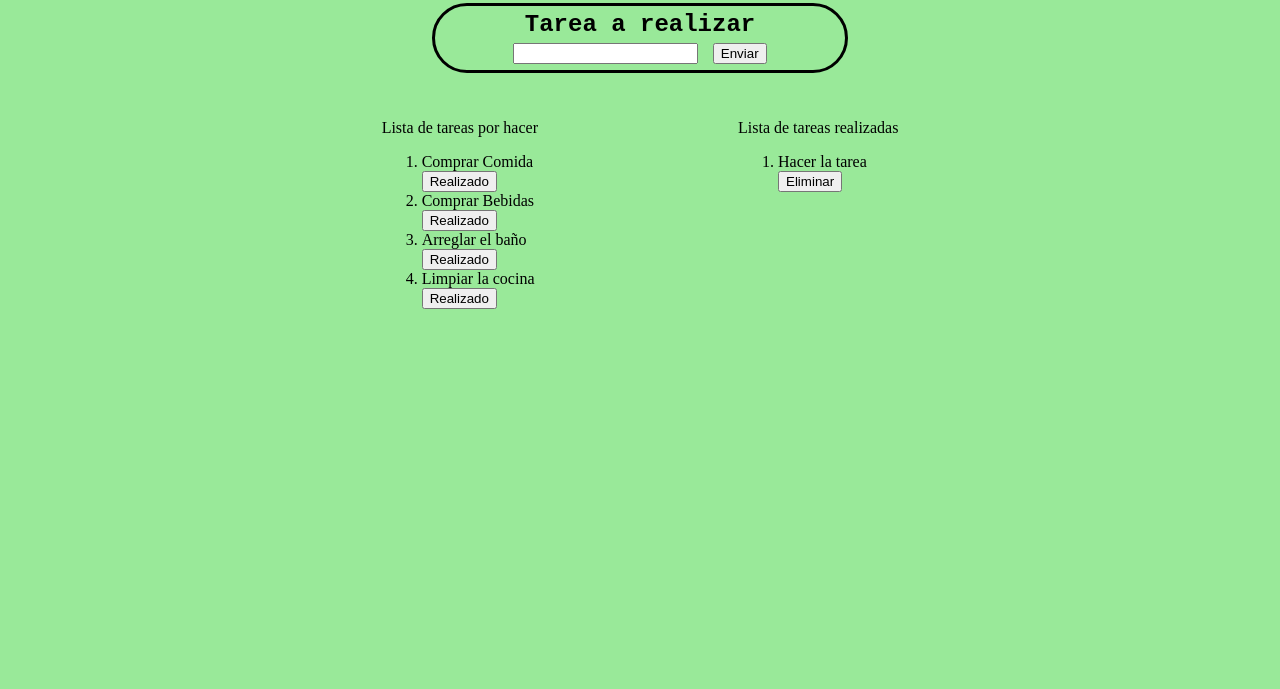
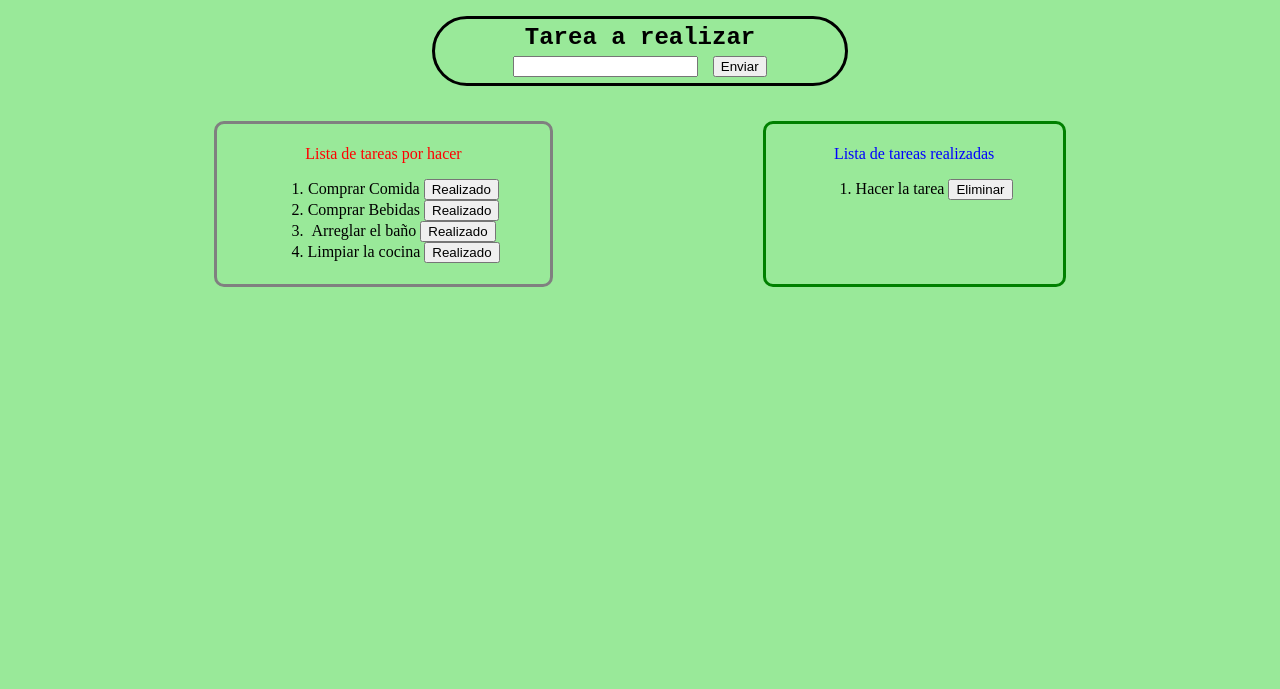
Before and after one commit to cdumasic/Todo-List-JS, a plain HTML site: page index.html in a window 1280 px wide. Shown: the part 111-800 px from the top of the page. Drawn offline with Linux system fonts and the light colour scheme.

Commit message:
HTML corrections regarding class names and IDs

```diff
--- a/index.html
+++ b/index.html
@@ -5,39 +5,53 @@
     <meta name="viewport" content="width=device-width, initial-scale=1.0">
     <title>Document</title>
     <link rel="stylesheet" href="style.css">
-    <link rel="scr" href="">
 </head>
 <body>
-    <section class="Tareas" name="gg">
+    <main>
         <div id="Titulo">
             <h1>Lista de Tareas Básicas</h1>
             <p>Esta lista sirve para recordar que cosas tengo que hacer diariamente:</p>
         </div>
         <div id="Formulario">
-            <form action="">
+            <form id="Form">
                 <label for="ftask">Tarea a realizar</label><br>
                 <input type="text" id="ftask" name="ftask">
                 <input type="submit" value="Enviar">
             </form>
         </div>
         <div class="Listas">
-            <div id="Lista1">
+            <div class="Lista">
                 <p>Lista de tareas por hacer</p>
                 <ol class="Tareas1">
-                    <li>Comprar Comida</li><button onclick="">Realizado</button>
-                    <li>Comprar Bebidas</li><button onclick="">Realizado</button>
-                    <li>Arreglar el baño</li><button onclick="">Realizado</button>
-                    <li>Limpiar la cocina</li><button onclick="">Realizado</button>
+                    <li>
+                        Comprar Comida
+                        <button class="boton-tareas">Realizado</button>
+                    </li>
+                    <li>
+                        Comprar Bebidas
+                        <button class="boton-tareas">Realizado</button>
+                    </li>
+                    <li>
+                        Arreglar el baño
+                        <button class="boton-tareas">Realizado</button>
+                    </li>
+                    <li>
+                        Limpiar la cocina
+                        <button class="boton-tareas">Realizado</button>
+                    </li>
                 </ol>
             </div>
-            <div id="Lista2">
+            <div class="Lista-completada">
                 <p>Lista de tareas realizadas</p>
                 <ol class="Tareas2">
-                    <li>Hacer la tarea</li><button onclick="">Eliminar</button>
+                    <li>
+                        Hacer la tarea
+                        <button class="boton-eliminar">Eliminar</button>
+                    </li>
                 </ol>
             </div>
         </div>
-    </section>
+    </main>
     <script src="script.js"></script>
 </body>
 </html>
```
